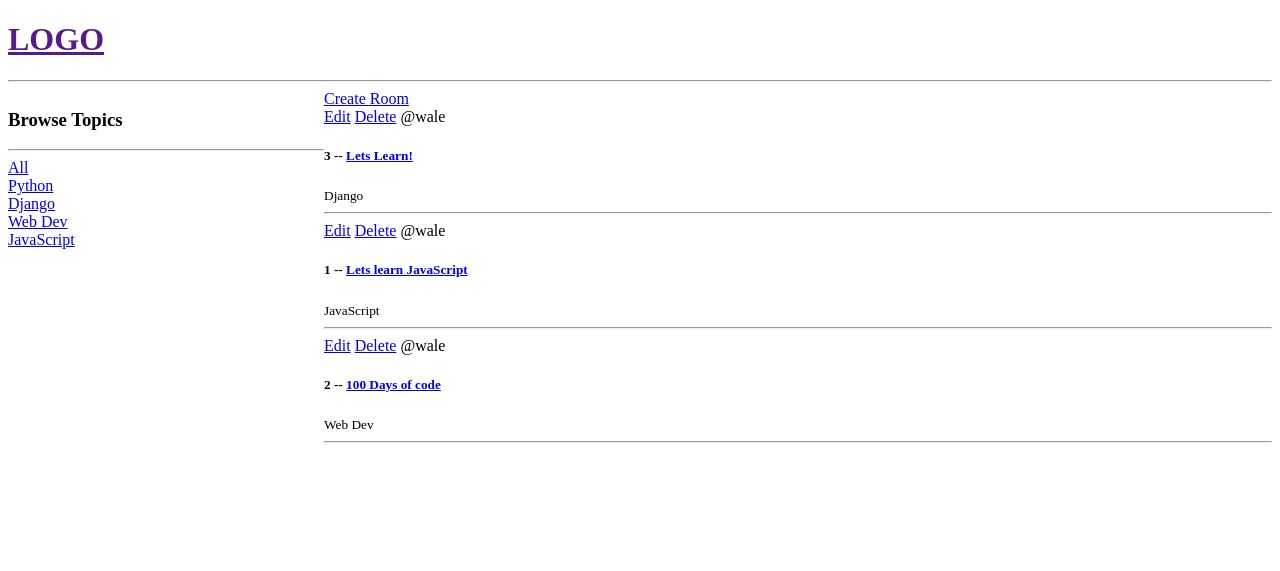
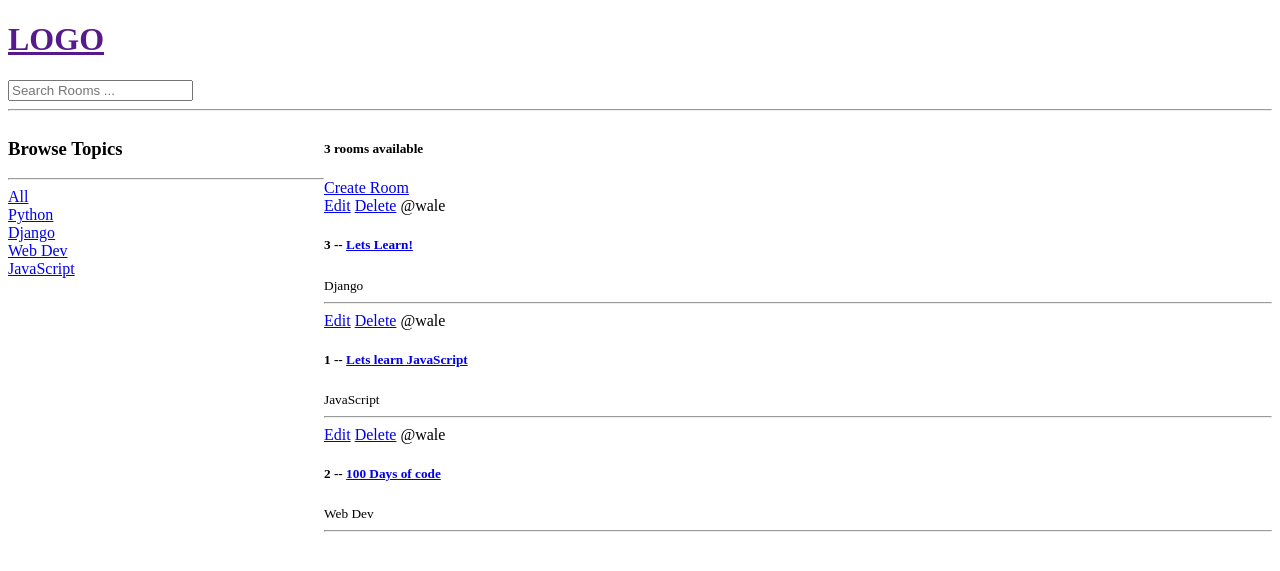
Before and after one commit to Adewale-Folorunsho/Study_bud, a Django app: page / in a window 1280 px wide. Shown: the top 571 px of the page. Run offline with Django 4.2, Linux system fonts and the light colour scheme; data comes from the database, SQL or seed files in the repository.

Commit message:
user can filter and see no of rooms

```diff
--- a/base/templates/base/home.html
+++ b/base/templates/base/home.html
@@ -25,6 +25,9 @@
 
     </div>
     <div>
+        <div>
+            <h5>{{room_count}} rooms available</h5>
+        </div>
         <a href="{% url 'create-room'%}">Create Room</a>
         {% for room in rooms %}
             <div>
--- a/base/views.py
+++ b/base/views.py
@@ -1,12 +1,13 @@
 from django.shortcuts import render, redirect
 from .models import Room, Topic
 from .forms import RoomForm
-
+from django.db.models import Q
 def home(request):
     q = request.GET.get('q') if request.GET.get('q') != None else ''
-    rooms = Room.objects.filter(topic__name__icontains=q)
+    rooms = Room.objects.filter(Q(topic__name__icontains=q) | Q(name__icontains=q) | Q(description__icontains=q))
+    room_count = rooms.count()
     topics = Topic.objects.all()
-    context = {'rooms': rooms, 'topics':topics}
+    context = {'rooms': rooms, 'topics':topics, 'room_count':room_count}
     return render(request, 'base/home.html', context)
 
 def room(request, pk):
--- a/templates/navbar.html
+++ b/templates/navbar.html
@@ -1,4 +1,8 @@
 <a href=""/>
 <h1>LOGO</h1>
 </a>
+
+<form method="GET" action = "{%url 'home' %}">
+    <input type="text" name = "q" placeholder="Search Rooms ..."/>
+</form>
 <hr>
```
